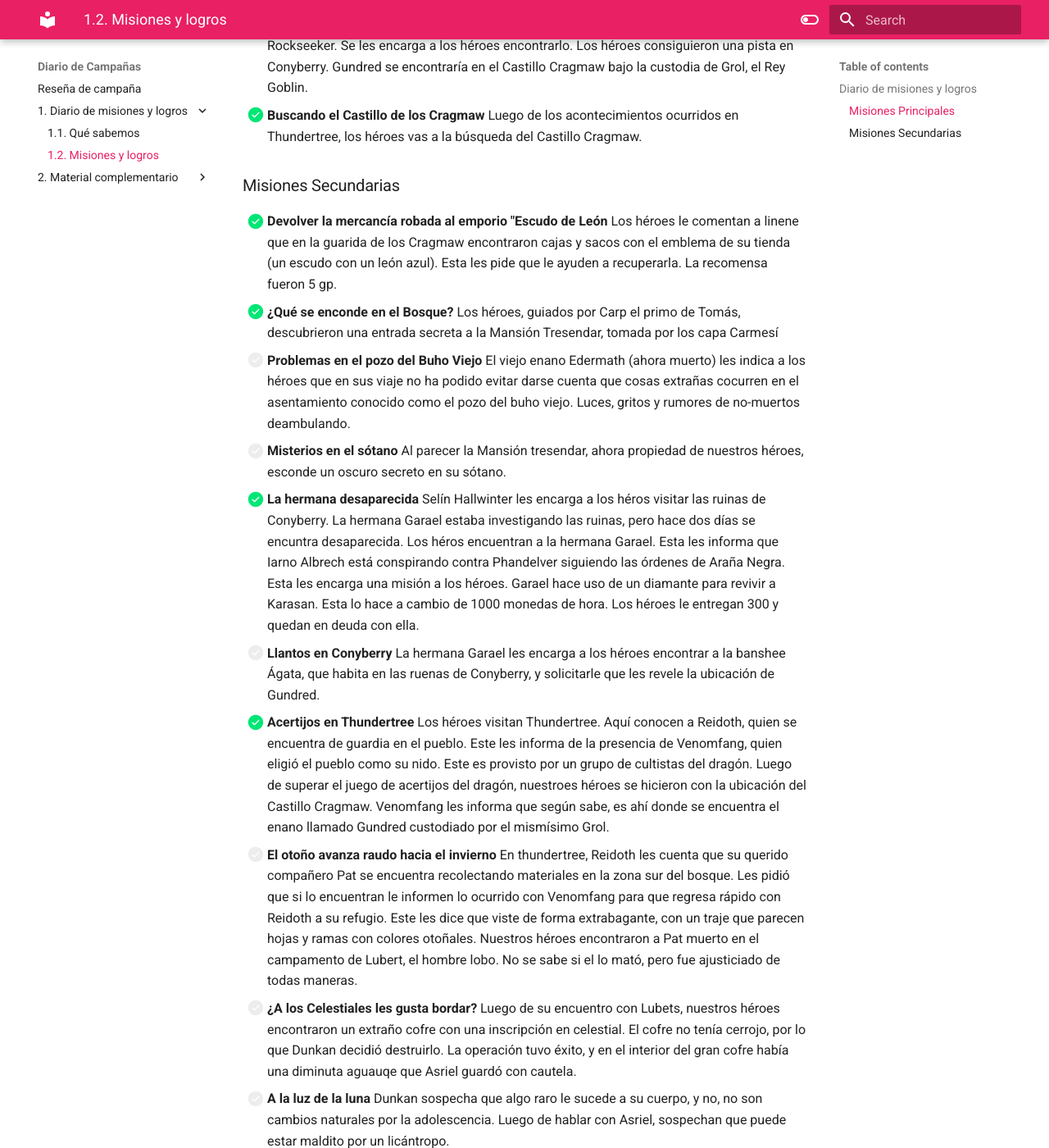
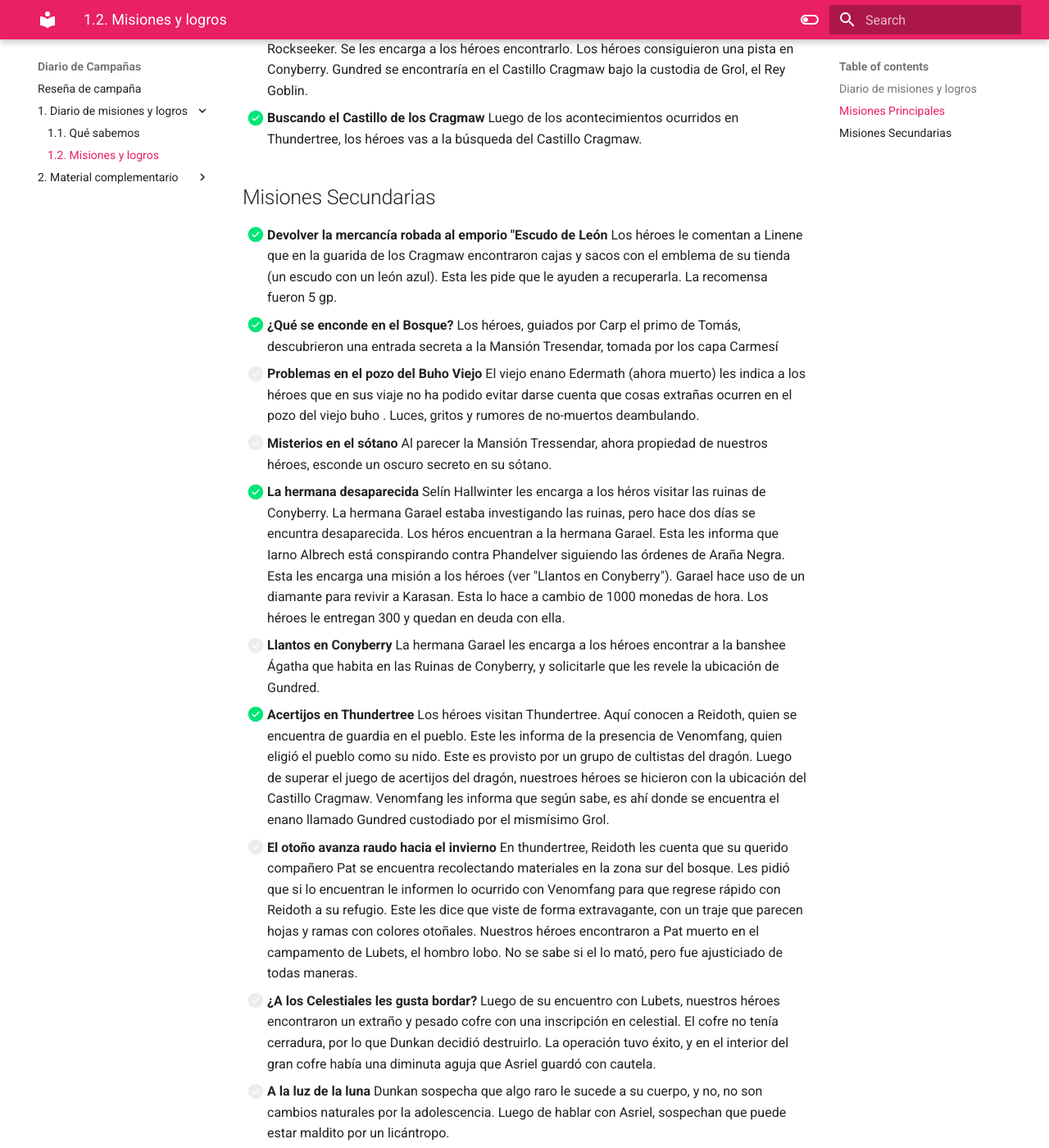
Before and after one commit to Marco-Garrido-Salinas/rol-main, an MkDocs documentation site: the page built from docs/1. Diario de misiones y logros/1.2. Misiones y logros.md, in a window 1280 px wide and 1400 px high, scrolled down 862 px. Shown: the whole window at 82% size. Built offline with MkDocs 1.6.1 and Material for MkDocs 9.7.7, drawn with Linux system fonts in a browser that asks for light colours; some of the changed text lies outside the part shown.

Commit message:
Add files via upload

```diff
--- a/docs/1. Diario de misiones y logros/1.2. Misiones y logros.md
+++ b/docs/1. Diario de misiones y logros/1.2. Misiones y logros.md
@@ -13,37 +14,37 @@
 			Los héroes recuperaron la Mansión Tresendar y expulsaron del pueblo a los Capa Carmesí. Báculo de cristal (Iarno Albrech) y Harbi Wester se encuentran actualmente desaparecidos.
 			Los aventureros liberaron a la esposa e hija del ebanista asesinado por los Capa Carmesí. Estos les indican que como recompensa pueden hacerse con el tesoro familiar escondido a los pies del abeto del norte en Thundertree.
 - [ ] **¿Dónde se encuentra Iarno?**
-			Selín hallwinter les indica a los héroes que su razón para estar en Phandalín es encontrar a Iarno Albrech, miembro mayor de la Alianza de los Lores. Les solicita ayuda o información para dar con su paradero.
+			Selín Hallwinter les indica a los héroes que su razón para estar en Phandalín es encontrar a Iarno Albrech, miembro mayor de la Alianza de los Lores. Les solicita ayuda o información para dar con su paradero.
 - [ ] **Encuentren a Gundred!**
 			Luego de investigar, Seline y Garael concluyen que la clave de todo lo que aqueja a Phandalín y conecta a nombres como el de Iarno y la Araña Negra es Gundred Rockseeker. Se les encarga a los héroes encontrarlo.
 			Los héroes consiguieron una pista en Conyberry. Gundred se encontraría en el Castillo Cragmaw bajo la custodia de Grol, el Rey Goblin.
 - [x] **Buscando el Castillo de los Cragmaw**
 			Luego de los acontecimientos ocurridos en Thundertree, los héroes vas a la búsqueda del Castillo Cragmaw.
 
-### Misiones Secundarias
+## Misiones Secundarias
+
 - [x] **Devolver la mercancía robada al emporio "Escudo de León**
-			Los héroes le comentan a linene que en la guarida de los Cragmaw encontraron cajas y sacos con el emblema de su tienda (un escudo con un león azul). Esta les pide que le ayuden a recuperarla. La recomensa fueron 5 gp.
+			Los héroes le comentan a Linene que en la guarida de los Cragmaw encontraron cajas y sacos con el emblema de su tienda (un escudo con un león azul). Esta les pide que le ayuden a recuperarla. La recomensa fueron 5 gp.
 - [x] **¿Qué se enconde en el Bosque?**
 			Los héroes, guiados por Carp el primo de Tomás, descubrieron una entrada secreta a la Mansión Tresendar, tomada por los capa Carmesí
-
 - [ ] **Problemas en el pozo del Buho Viejo**
-			El viejo enano Edermath (ahora muerto) les indica a los héroes que en sus viaje no ha podido evitar darse cuenta que cosas extrañas cocurren en el asentamiento conocido como el pozo del buho viejo. Luces, gritos y rumores de no-muertos deambulando.
+			El viejo enano Edermath (ahora muerto) les indica a los héroes que en sus viaje no ha podido evitar darse cuenta que cosas extrañas ocurren en el pozo del viejo buho . Luces, gritos y rumores de no-muertos deambulando.
 - [ ] **Misterios en el sótano**
-			Al parecer la Mansión tresendar, ahora propiedad de nuestros héroes, esconde un oscuro secreto en su sótano.
+			Al parecer la Mansión Tressendar, ahora propiedad de nuestros héroes, esconde un oscuro secreto en su sótano.
 - [x] **La hermana desaparecida**
 			Selín Hallwinter les encarga a los héros visitar las ruinas de Conyberry. La hermana Garael estaba investigando las ruinas, pero hace dos días se encuntra desaparecida.
-			Los héros encuentran a la hermana Garael. Esta les informa que Iarno Albrech está conspirando contra Phandelver siguiendo las órdenes de Araña Negra. Esta les encarga una misión a los héroes.
+			Los héros encuentran a la hermana Garael. Esta les informa que Iarno Albrech está conspirando contra Phandelver siguiendo las órdenes de Araña Negra. Esta les encarga una misión a los héroes (ver "Llantos en Conyberry").
 			Garael hace uso de un diamante para revivir a Karasan. Esta lo hace a cambio de 1000 monedas de hora. Los héroes le entregan 300 y quedan en deuda con ella.
 - [ ] **Llantos en Conyberry**
-			La hermana Garael les encarga a los héroes encontrar a la banshee Ágata, que habita en las ruenas de Conyberry, y solicitarle que les revele la ubicación de Gundred.
+			La hermana Garael les encarga a los héroes encontrar a la banshee Ágatha que habita en las Ruinas de Conyberry, y solicitarle que les revele la ubicación de Gundred.
 - [x] **Acertijos en Thundertree**
 			Los héroes visitan Thundertree. Aquí conocen a Reidoth, quien se encuentra de guardia en el pueblo. Este les informa de la presencia de Venomfang, quien eligió el pueblo como su nido. Este es provisto por un grupo de cultistas del dragón.
 			Luego de superar el juego de acertijos del dragón, nuestroes héroes se hicieron con la ubicación del Castillo Cragmaw.
 			Venomfang les informa que según sabe, es ahí donde se encuentra el enano llamado Gundred custodiado por el mismísimo Grol.
 - [ ] **El otoño avanza raudo hacia el invierno**
-			En thundertree, Reidoth les cuenta que su querido compañero Pat se encuentra recolectando materiales en la zona sur del bosque. Les pidió que si lo encuentran le informen lo ocurrido con Venomfang para que regresa rápido con Reidoth a su refugio. Este les dice que viste de forma extrabagante, con un traje que parecen hojas y ramas con colores otoñales.
-			Nuestros héroes encontraron a Pat muerto en el campamento de Lubert, el hombre lobo. No se sabe si el lo mató, pero fue ajusticiado de todas maneras.
+			En thundertree, Reidoth les cuenta que su querido compañero Pat se encuentra recolectando materiales en la zona sur del bosque. Les pidió que si lo encuentran le informen lo ocurrido con Venomfang para que regrese rápido con Reidoth a su refugio. Este les dice que viste de forma extravagante, con un traje que parecen hojas y ramas con colores otoñales.
+			Nuestros héroes encontraron a Pat muerto en el campamento de Lubets, el hombro lobo. No se sabe si el lo mató, pero fue ajusticiado de todas maneras.
 - [ ] **¿A los Celestiales les gusta bordar?**
-			Luego de su encuentro con Lubets, nuestros héroes encontraron un extraño cofre con una inscripción en celestial. El cofre no tenía cerrojo, por lo que Dunkan decidió destruirlo. La operación tuvo éxito, y en el interior del gran cofre había una diminuta aguauqe que Asriel guardó con cautela.
+			Luego de su encuentro con Lubets, nuestros héroes encontraron un extraño y pesado cofre con una inscripción en celestial. El cofre no tenía cerradura, por lo que Dunkan decidió destruirlo. La operación tuvo éxito, y en el interior del gran cofre había una diminuta aguja que Asriel guardó con cautela.
 - [ ] **A la luz de la luna**
 			Dunkan sospecha que algo raro le sucede a su cuerpo, y no, no son cambios naturales por la adolescencia. Luego de hablar con Asriel, sospechan que puede estar maldito por un licántropo.
```
Also changed, not shown: other parts of docs/1. Diario de misiones y logros/1.2. Misiones y logros.md (+4 -3 lines), docs/1. Diario de misiones y logros/1.1. Qué sabemos.md (+8 -7 lines), docs/2. Material complementario/Mapas.md (added, +6 -0 lines), docs/index.md (+10 -4 lines), 2 other files.
